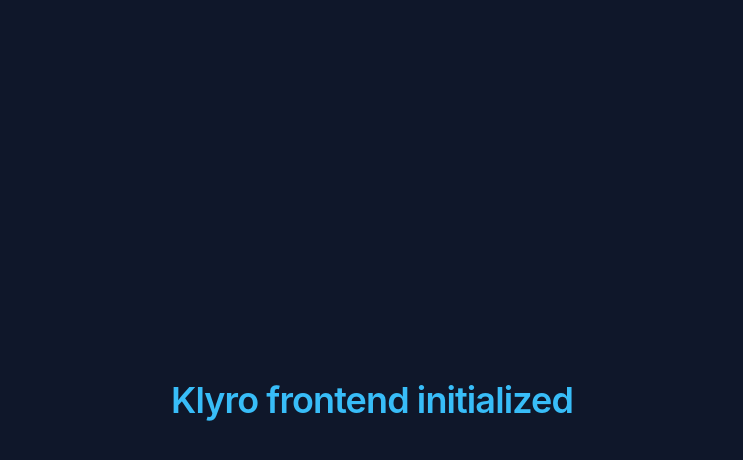
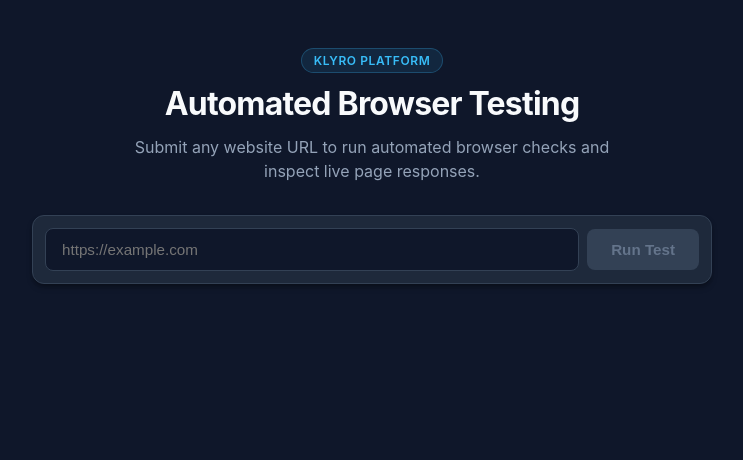
Before and after one commit to YashRaut24/Klyro, a React (Vite) app in the folder frontend/: page / in a window 1280 px wide. Shown: the top 460 px of the page, without its empty margins (268-1011 px from the left). Built offline with nearby package versions, Linux system fonts and the light colour scheme.

Commit message:
Connected backend url search to frontend

```diff
--- a/frontend/src/App.css
+++ b/frontend/src/App.css
@@ -1,11 +1,297 @@
 .app-container {
-  text-align: center;
-  padding: 2rem;
+  width: 100%;
+  max-width: 680px;
+  display: flex;
+  flex-direction: column;
+  gap: 2rem;
 }
 
-.app-container h1 {
-  font-size: 2.25rem;
+.app-header {
+  text-align: center;
+  display: flex;
+  flex-direction: column;
+  align-items: center;
+  gap: 0.75rem;
+}
+
+.app-badge {
+  display: inline-block;
+  padding: 0.25rem 0.75rem;
+  font-size: 0.75rem;
   font-weight: 600;
+  text-transform: uppercase;
+  letter-spacing: 0.05em;
   color: #38bdf8;
+  background-color: rgba(56, 189, 248, 0.1);
+  border: 1px solid rgba(56, 189, 248, 0.25);
+  border-radius: 9999px;
+}
+
+.app-title {
+  font-size: 2rem;
+  font-weight: 700;
+  color: #f8fafc;
   letter-spacing: -0.025em;
+  line-height: 1.2;
 }
+
+.app-subtitle {
+  font-size: 1rem;
+  color: #94a3b8;
+  max-width: 520px;
+  line-height: 1.5;
+}
+
+.app-main {
+  display: flex;
+  flex-direction: column;
+  gap: 1.5rem;
+}
+
+.run-form {
+  background-color: #1e293b;
+  border: 1px solid #334155;
+  border-radius: 0.75rem;
+  padding: 0.75rem;
+  box-shadow: 0 4px 6px -1px rgba(0, 0, 0, 0.3), 0 2px 4px -2px rgba(0, 0, 0, 0.3);
+}
+
+.input-group {
+  display: flex;
+  gap: 0.5rem;
+  align-items: center;
+}
+
+.url-input {
+  flex: 1;
+  min-width: 0;
+  background-color: #0f172a;
+  border: 1px solid #334155;
+  border-radius: 0.5rem;
+  padding: 0.75rem 1rem;
+  color: #f8fafc;
+  font-size: 0.95rem;
+  outline: none;
+  transition: border-color 0.15s ease, box-shadow 0.15s ease;
+}
+
+.url-input:focus {
+  border-color: #38bdf8;
+  box-shadow: 0 0 0 2px rgba(56, 189, 248, 0.2);
+}
+
+.url-input:disabled {
+  opacity: 0.6;
+  cursor: not-allowed;
+}
+
+.submit-button {
+  background-color: #0284c7;
+  color: #ffffff;
+  border: none;
+  border-radius: 0.5rem;
+  padding: 0.75rem 1.5rem;
+  font-size: 0.95rem;
+  font-weight: 600;
+  cursor: pointer;
+  transition: background-color 0.15s ease, transform 0.1s ease;
+  white-space: nowrap;
+}
+
+.submit-button:hover:not(:disabled) {
+  background-color: #0369a1;
+}
+
+.submit-button:active:not(:disabled) {
+  transform: scale(0.98);
+}
+
+.submit-button:disabled {
+  background-color: #334155;
+  color: #64748b;
+  cursor: not-allowed;
+}
+
+.status-card {
+  border-radius: 0.75rem;
+  padding: 1.25rem 1.5rem;
+  display: flex;
+  align-items: flex-start;
+  gap: 1rem;
+}
+
+.loading-card {
+  background-color: #1e293b;
+  border: 1px solid #38bdf8;
+}
+
+.spinner {
+  width: 1.5rem;
+  height: 1.5rem;
+  border: 2px solid rgba(56, 189, 248, 0.2);
+  border-top-color: #38bdf8;
+  border-radius: 50%;
+  animation: spin 0.8s linear infinite;
+  flex-shrink: 0;
+  margin-top: 0.25rem;
+}
+
+@keyframes spin {
+  to {
+    transform: rotate(360deg);
+  }
+}
+
+.status-title {
+  font-size: 0.95rem;
+  font-weight: 600;
+  color: #f8fafc;
+}
+
+.status-detail {
+  font-size: 0.85rem;
+  color: #94a3b8;
+  margin-top: 0.25rem;
+}
+
+.error-card {
+  background-color: rgba(239, 68, 68, 0.1);
+  border: 1px solid rgba(239, 68, 68, 0.35);
+  flex-direction: column;
+  gap: 0.5rem;
+}
+
+.error-header {
+  display: flex;
+  align-items: center;
+  gap: 0.75rem;
+}
+
+.status-badge {
+  font-size: 0.75rem;
+  font-weight: 700;
+  text-transform: uppercase;
+  letter-spacing: 0.05em;
+  padding: 0.2rem 0.5rem;
+  border-radius: 0.25rem;
+}
+
+.error-badge {
+  background-color: #ef4444;
+  color: #ffffff;
+}
+
+.error-message {
+  font-size: 0.95rem;
+  color: #fca5a5;
+  line-height: 1.4;
+}
+
+.result-card {
+  background-color: #1e293b;
+  border: 1px solid #334155;
+  border-radius: 0.75rem;
+  padding: 1.5rem;
+  display: flex;
+  flex-direction: column;
+  gap: 1.25rem;
+  box-shadow: 0 4px 6px -1px rgba(0, 0, 0, 0.3);
+}
+
+.result-header {
+  display: flex;
+  align-items: center;
+  gap: 0.75rem;
+  padding-bottom: 0.75rem;
+  border-bottom: 1px solid #334155;
+}
+
+.success-badge {
+  background-color: #10b981;
+  color: #ffffff;
+}
+
+.result-success-text {
+  font-size: 0.95rem;
+  font-weight: 600;
+  color: #34d399;
+}
+
+.result-details {
+  display: flex;
+  flex-direction: column;
+  gap: 0.75rem;
+}
+
+.detail-row {
+  display: flex;
+  justify-content: space-between;
+  align-items: baseline;
+  gap: 1rem;
+  font-size: 0.9rem;
+}
+
+.detail-label {
+  color: #94a3b8;
+  font-weight: 500;
+  flex-shrink: 0;
+  min-width: 100px;
+}
+
+.detail-value {
+  color: #f8fafc;
+  font-weight: 500;
+  text-align: right;
+  word-break: break-all;
+}
+
+.detail-url {
+  color: #38bdf8;
+  font-family: ui-monospace, SFMono-Regular, Menlo, Monaco, Consolas, monospace;
+  font-size: 0.85rem;
+}
+
+.status-pill {
+  display: inline-block;
+  padding: 0.2rem 0.6rem;
+  border-radius: 0.25rem;
+  font-size: 0.85rem;
+  font-weight: 600;
+}
+
+.status-ok {
+  background-color: rgba(16, 185, 129, 0.15);
+  color: #34d399;
+  border: 1px solid rgba(16, 185, 129, 0.3);
+}
+
+.status-warn {
+  background-color: rgba(245, 158, 11, 0.15);
+  color: #fbbf24;
+  border: 1px solid rgba(245, 158, 11, 0.3);
+}
+
+@media (max-width: 600px) {
+  .input-group {
+    flex-direction: column;
+    align-items: stretch;
+  }
+
+  .submit-button {
+    width: 100%;
+  }
+
+  .detail-row {
+    flex-direction: column;
+    align-items: flex-start;
+    gap: 0.25rem;
+  }
+
+  .detail-value {
+    text-align: left;
+  }
+
+  .app-title {
+    font-size: 1.6rem;
+  }
+}
--- a/frontend/src/App.jsx
+++ b/frontend/src/App.jsx
@@ -1,9 +1,148 @@
+import { useState } from 'react'
 import './App.css'
 
 function App() {
+  const [url, setUrl] = useState('')
+  const [isLoading, setIsLoading] = useState(false)
+  const [error, setError] = useState(null)
+  const [result, setResult] = useState(null)
+
+  const handleSubmit = async (e) => {
+    e.preventDefault()
+
+    if (isLoading) {
+      return
+    }
+
+    const trimmedUrl = url.trim()
+
+    if (!trimmedUrl) {
+      setError('Please enter a website URL.')
+      setResult(null)
+      return
+    }
+
+    try {
+      const parsedUrl = new URL(trimmedUrl)
+      if (parsedUrl.protocol !== 'http:' && parsedUrl.protocol !== 'https:') {
+        setError('Only HTTP and HTTPS URLs are supported.')
+        setResult(null)
+        return
+      }
+    } catch {
+      setError('Please enter a valid URL (e.g., https://example.com).')
+      setResult(null)
+      return
+    }
+
+    setIsLoading(true)
+    setError(null)
+    setResult(null)
+
+    try {
+      const response = await fetch('http://localhost:5000/api/browser/run', {
+        method: 'POST',
+        headers: {
+          'Content-Type': 'application/json'
+        },
+        body: JSON.stringify({ url: trimmedUrl })
+      })
+
+      const data = await response.json()
+
+      if (!response.ok) {
+        throw new Error(data.error || 'Failed to complete test run.')
+      }
+
+      setResult(data)
+    } catch (err) {
+      setError(err.message || 'An unexpected error occurred.')
+    } finally {
+      setIsLoading(false)
+    }
+  }
+
   return (
     <div className="app-container">
-      <h1>Klyro frontend initialized</h1>
+      <header className="app-header">
+        <div className="app-badge">Klyro Platform</div>
+        <h1 className="app-title">Automated Browser Testing</h1>
+        <p className="app-subtitle">
+          Submit any website URL to run automated browser checks and inspect live page responses.
+        </p>
+      </header>
+
+      <main className="app-main">
+        <form className="run-form" onSubmit={handleSubmit}>
+          <div className="input-group">
+            <input
+              type="text"
+              className="url-input"
+              placeholder="https://example.com"
+              value={url}
+              onChange={(e) => setUrl(e.target.value)}
+              disabled={isLoading}
+              aria-label="Website URL"
+            />
+            <button
+              type="submit"
+              className="submit-button"
+              disabled={isLoading || !url.trim()}
+            >
+              {isLoading ? 'Running Test...' : 'Run Test'}
+            </button>
+          </div>
+        </form>
+
+        {isLoading && (
+          <div className="status-card loading-card" role="status">
+            <div className="spinner"></div>
+            <div>
+              <p className="status-title">Executing browser test...</p>
+              <p className="status-detail">Launching Chromium and analyzing page response</p>
+            </div>
+          </div>
+        )}
+
+        {error && !isLoading && (
+          <div className="status-card error-card" role="alert">
+            <div className="error-header">
+              <span className="status-badge error-badge">Error</span>
+              <p className="error-message">{error}</p>
+            </div>
+          </div>
+        )}
+
+        {result && !isLoading && (
+          <div className="result-card" role="region" aria-label="Test Run Result">
+            <div className="result-header">
+              <span className="status-badge success-badge">Test Completed</span>
+              <p className="result-success-text">Browser test finished successfully.</p>
+            </div>
+
+            <div className="result-details">
+              <div className="detail-row">
+                <span className="detail-label">Tested URL</span>
+                <span className="detail-value detail-url">{result.url}</span>
+              </div>
+
+              <div className="detail-row">
+                <span className="detail-label">Page Title</span>
+                <span className="detail-value">{result.title || 'Untitled page'}</span>
+              </div>
+
+              <div className="detail-row">
+                <span className="detail-label">HTTP Status</span>
+                <span className="detail-value">
+                  <span className={`status-pill ${result.status >= 200 && result.status < 400 ? 'status-ok' : 'status-warn'}`}>
+                    {result.status ?? 'N/A'}
+                  </span>
+                </span>
+              </div>
+            </div>
+          </div>
+        )}
+      </main>
     </div>
   )
 }
--- a/frontend/src/index.css
+++ b/frontend/src/index.css
@@ -10,13 +10,12 @@ body {
   color: #f8fafc;
   min-height: 100vh;
   display: flex;
-  align-items: center;
   justify-content: center;
 }
 
 #root {
   width: 100%;
   display: flex;
-  align-items: center;
   justify-content: center;
+  padding: 3rem 1.5rem;
 }
```
Also changed, not shown: 1 other file (tests, documents, lock files or other folders).
